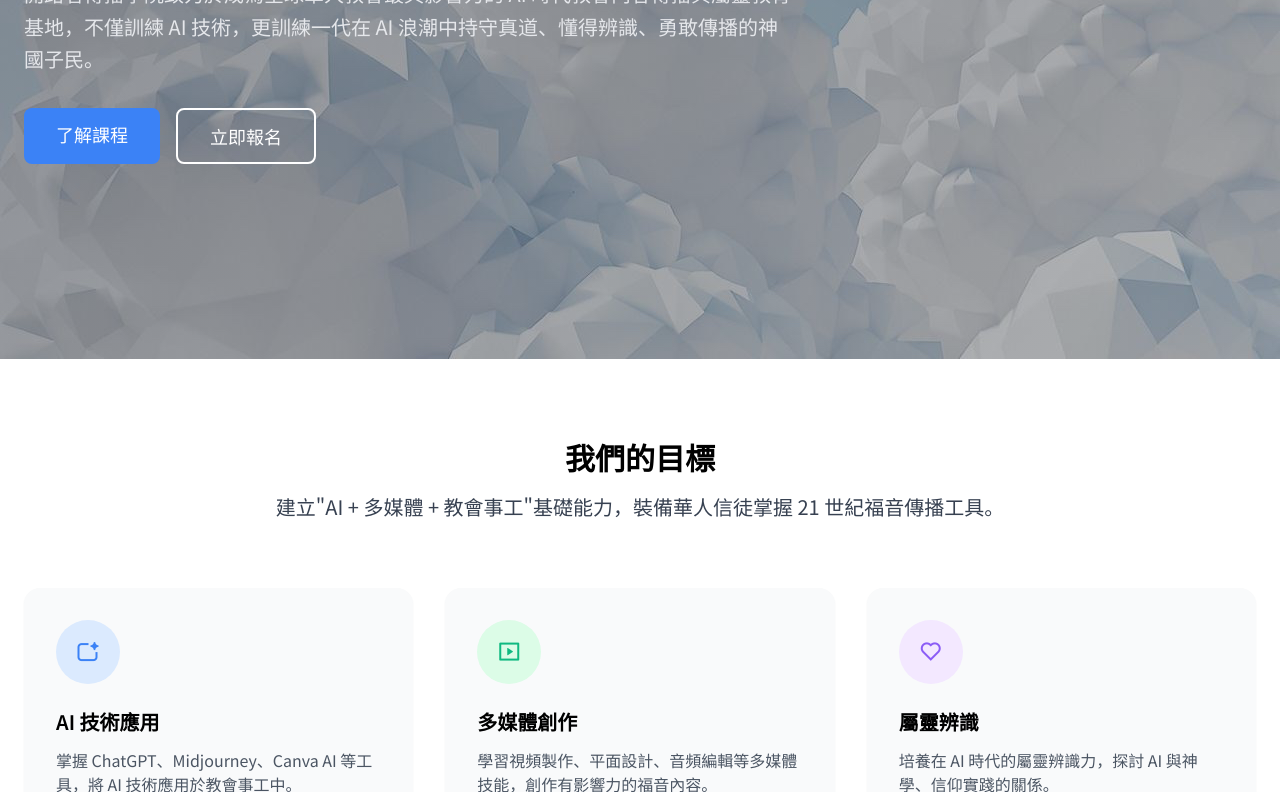
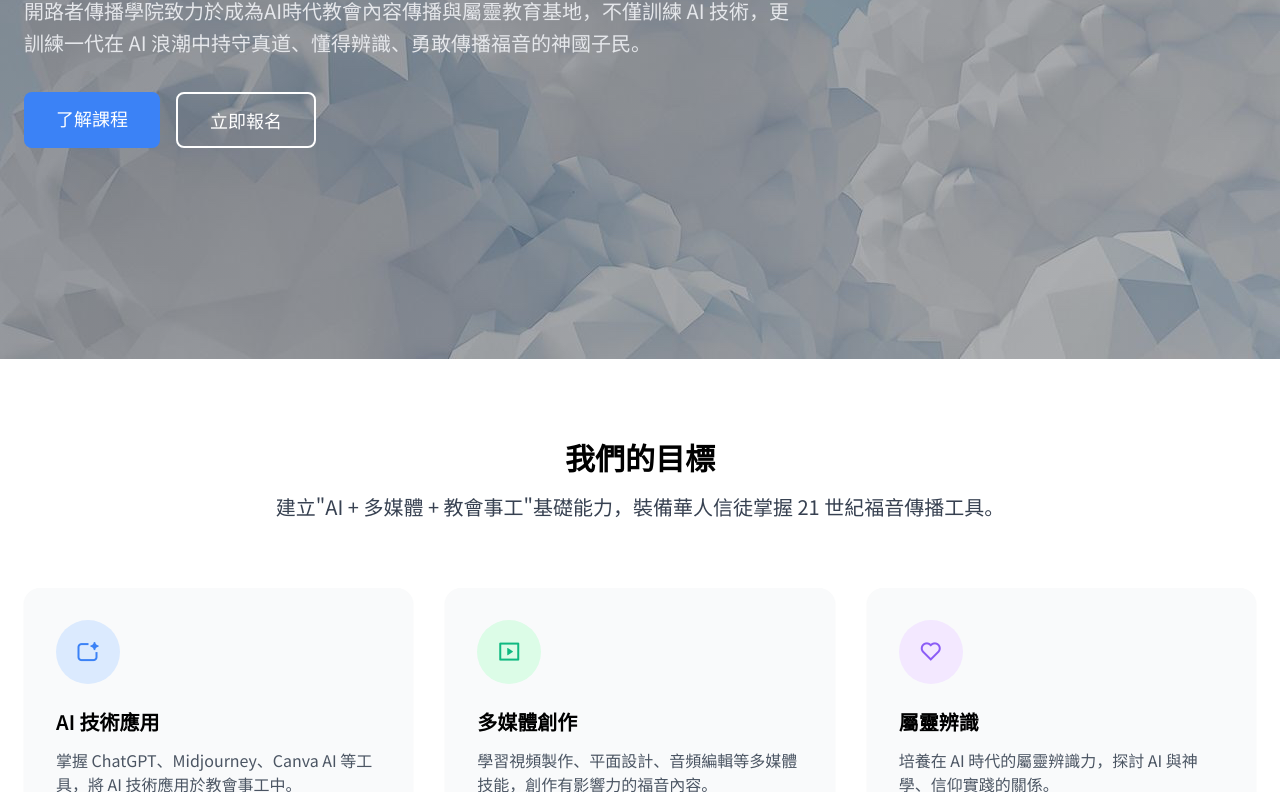
Before and after one commit to Williamluo128/kairosinstitution, a plain HTML site: page index.html in a window 1280 px wide. Shown: the part 441-1233 px from the top of the page. Drawn offline with nearby package versions, Linux system fonts and the light colour scheme.

Commit message:
更新 index.html

```diff
--- a/index.html
+++ b/index.html
@@ -255,9 +255,8 @@
             <span class="text-primary">裝備與使命</span>
           </h1>
           <p class="text-xl text-gray-200 mb-8 leading-relaxed">
-            開路者傳播學院致力於成為全球華人教會最具影響力的 AI
-            時代教會內容傳播與屬靈教育基地，不僅訓練 AI 技術，更訓練一代在 AI
-            浪潮中持守真道、懂得辨識、勇敢傳播的神國子民。
+            開路者傳播學院致力於成為AI時代教會內容傳播與屬靈教育基地，不僅訓練 AI 技術，更訓練一代在 AI
+            浪潮中持守真道、懂得辨識、勇敢傳播福音的神國子民。
           </p>
           <div
             class="flex flex-col sm:flex-row space-y-4 sm:space-y-0 sm:space-x-4"
@@ -687,7 +686,7 @@
                     <i class="ri-check-line text-primary text-sm"></i>
                   </div>
                   <span class="text-gray-700"
-                    >完成課程後，可進入 2025 年夏季進階訓練營（Level
+                    >完成課程後，可進入進階訓練營（Level
                     2）繼續深化學習</span
                   >
                 </li>
```
